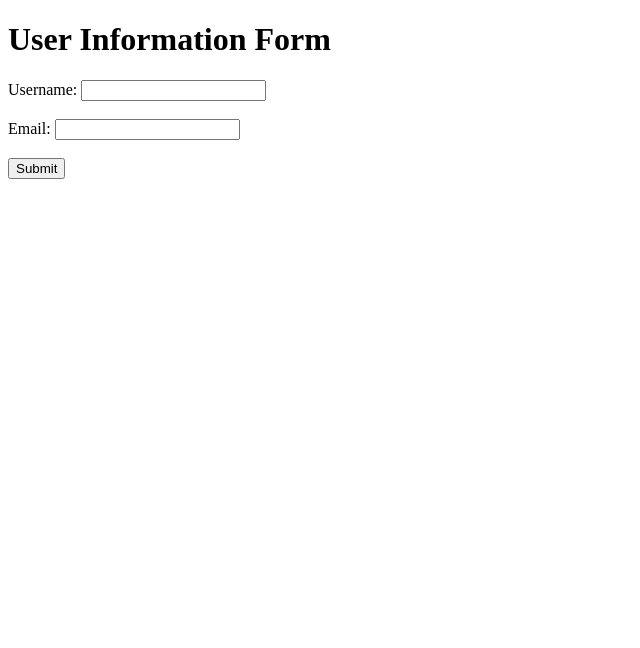
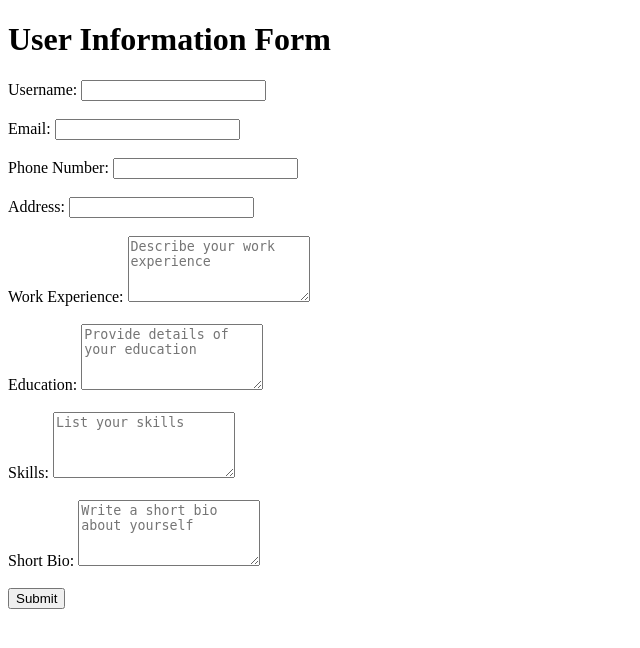
Before and after one commit to saadsgh123/AppLoom, a Flask app: page /add in a window 1280 px wide. Shown: the top 648 px of the page, without its empty margins (0-640 px from the left). Run offline with Flask 3, Linux system fonts and the light colour scheme.

Commit message:
User info design

```diff
--- a/templates/add.html
+++ b/templates/add.html
@@ -8,7 +8,9 @@
 <body>
 
     <h1>User Information Form</h1>
-    <form action="/submit{{ '/'+user.id if user else '' }}" method="POST">
+    <form action="/submit{{ '/' + user.id if user else '' }}" method="POST">
+
+        <!-- Basic Information -->
         <label for="username">Username:</label>
         <input type="text" id="username" name="username" value="{{ user.username if user else '' }}" required>
         <br><br>
@@ -17,9 +19,39 @@
         <input type="email" id="email" name="email" value="{{ user.email if user else '' }}" required>
         <br><br>
 
+        <!-- Additional Information -->
+        <label for="phone">Phone Number:</label>
+        <input type="tel" id="phone" name="phone" value="{{ user.phone if user and user.phone else '' }}" required>
+        <br><br>
+
+        <label for="address">Address:</label>
+        <input type="text" id="address" name="address" value="{{ user.address if user and user.address else '' }}">
+        <br><br>
+
+        <!-- Work Experience -->
+        <label for="work_experience">Work Experience:</label>
+        <textarea id="work_experience" name="work_experience" rows="4" placeholder="Describe your work experience">{{ user.work_experience if user and user.work_experience else '' }}</textarea>
+        <br><br>
+
+        <!-- Education -->
+        <label for="education">Education:</label>
+        <textarea id="education" name="education" rows="4" placeholder="Provide details of your education">{{ user.education if user and user.education else '' }}</textarea>
+        <br><br>
+
+        <!-- Skills -->
+        <label for="skills">Skills:</label>
+        <textarea id="skills" name="skills" rows="4" placeholder="List your skills">{{ user.skills if user and user.skills else '' }}</textarea>
+        <br><br>
+
+        <!-- Bio -->
+        <label for="bio">Short Bio:</label>
+        <textarea id="bio" name="bio" rows="4" placeholder="Write a short bio about yourself">{{ user.bio if user and user.bio else '' }}</textarea>
+        <br><br>
+
+        <!-- Submit Button -->
         <button type="submit">Submit</button>
+
     </form>
-
 
 </body>
 </html>
```
Also changed, not shown: run.py (line endings or trailing spaces). Lines whose indentation alone changed are shown as unchanged.
